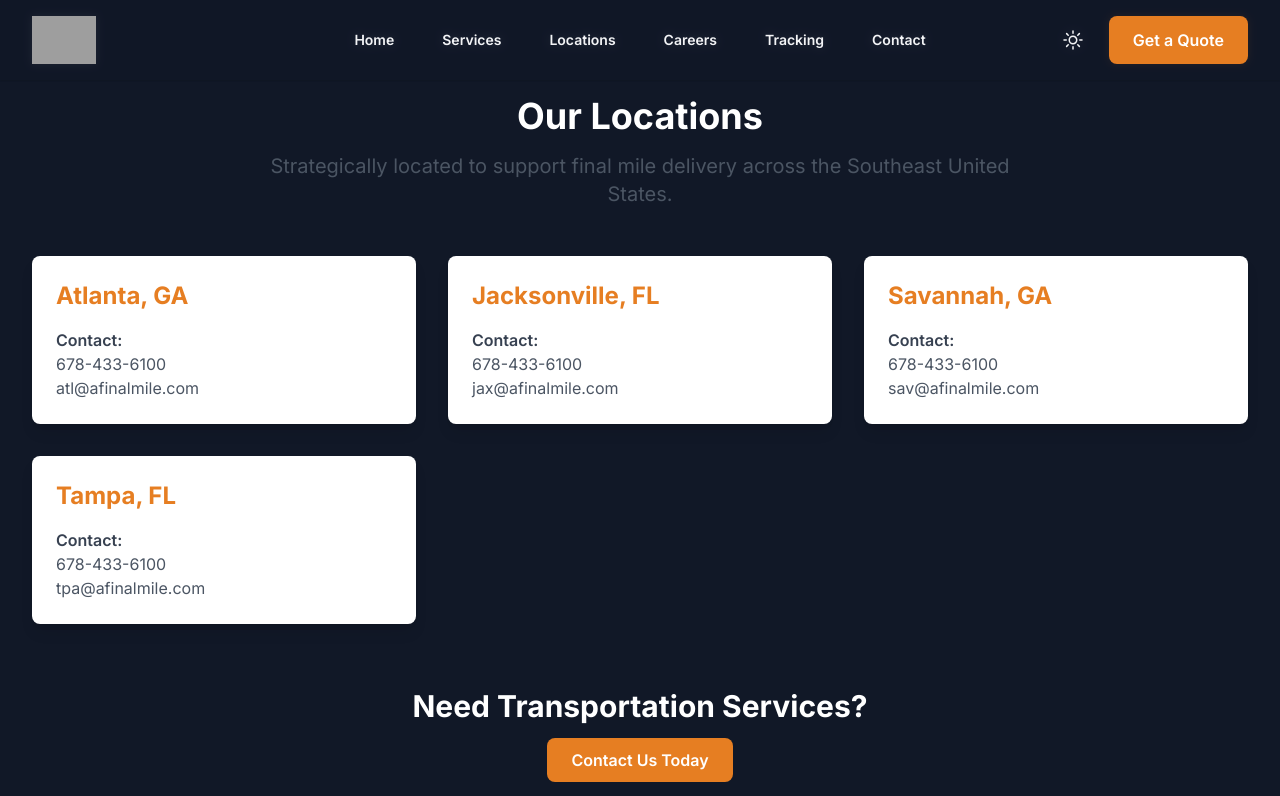
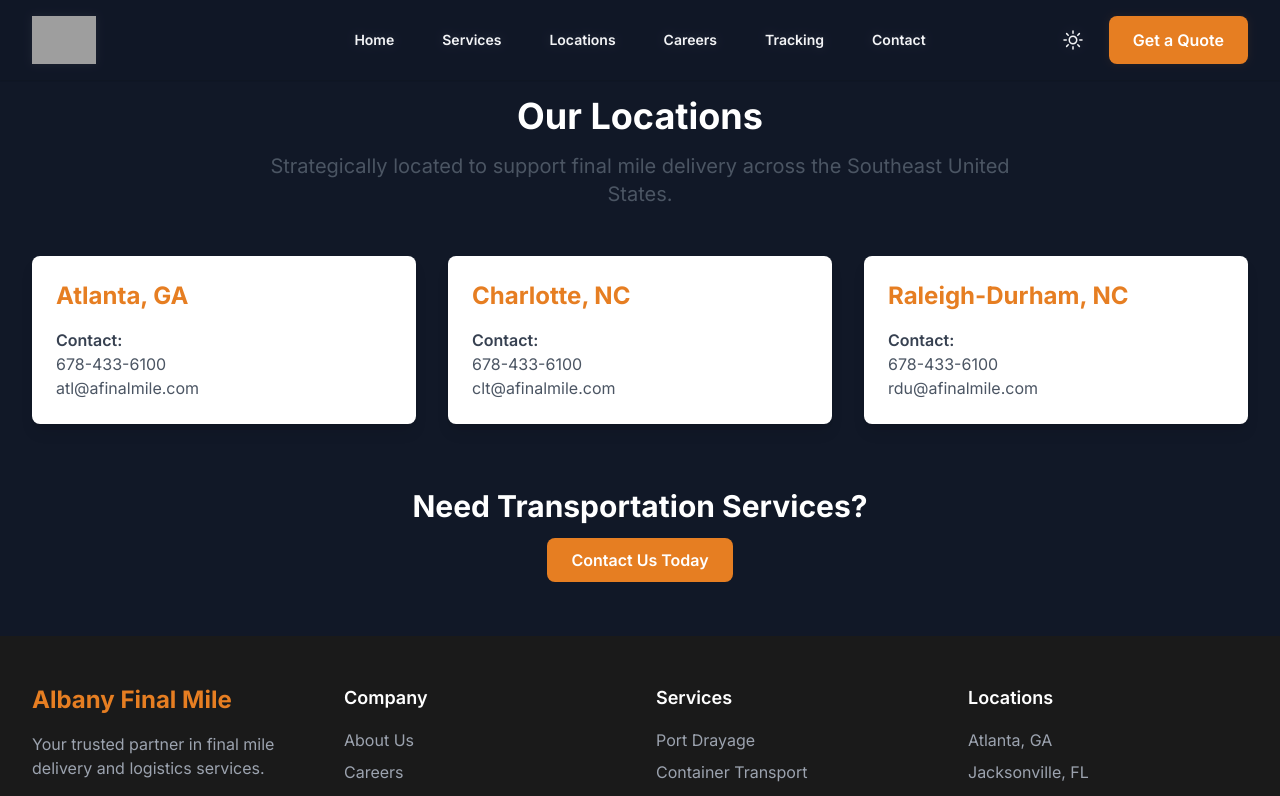
Before and after one commit to tonytoney/afinalmile, a Next.js app: page /locations in a window 1280 px wide. Shown: the top 796 px of the page. Built offline with nearby package versions, Linux system fonts and the light colour scheme; grey boxes are pictures that could not be loaded.

Commit message:
Changed locations and contact info

```diff
--- a/src/app/contact/page.tsx
+++ b/src/app/contact/page.tsx
@@ -174,13 +174,12 @@ export default function Contact() {
             <div className="space-y-6">
               <div>
                 <h3 className="text-lg font-semibold mb-2 text-gray-900 dark:text-white">Corporate Office</h3>
-                <p className="text-gray-600 dark:text-gray-300">Albany Final Mile</p>
-                <p className="text-gray-600 dark:text-gray-300">13981 Pecan Park Road</p>
-                <p className="text-gray-600 dark:text-gray-300">Jacksonville, FL 32218</p>
+                <p className="text-gray-600 dark:text-gray-300">2751 Buford Hwy</p>
+                <p className="text-gray-600 dark:text-gray-300">Atlanta, GA 30324</p>
               </div>
               <div>
                 <h3 className="text-lg font-semibold mb-2 text-gray-900 dark:text-white">Phone</h3>
-                <p className="text-gray-600 dark:text-gray-300">Main: 678-433-6100</p>
+                <p className="text-gray-600 dark:text-gray-300">Main:(678) 433-6100</p>
                 <p className="text-gray-600 dark:text-gray-300">Fax: (678) 609-1530</p>
               </div>
               <div>
--- a/src/app/locations/page.tsx
+++ b/src/app/locations/page.tsx
@@ -10,23 +10,18 @@ const locations = [
     email: 'atl@afinalmile.com',
   },
   {
-    name: 'Jacksonville, FL',
-    address: '13981 Pecan Park Road, Jacksonville, FL 32218',
+    name: 'Charlotte, NC',
+    address: '9410 D Ducks Lane, Charlotte, NC 28273',
     phone: '678-433-6100',
-    email: 'jax@afinalmile.com',
+    email: 'clt@afinalmile.com',
   },
   {
-    name: 'Savannah, GA',
-    address: '456 Port Way, Savannah, GA 31401',
+    name: 'Raleigh-Durham, NC',
+    address: '2320 Presidential Park Drive, Suite 109, Durham, NC 27703',
     phone: '678-433-6100',
-    email: 'sav@afinalmile.com',
+    email: 'rdu@afinalmile.com',
   },
-  {
-    name: 'Tampa, FL',
-    address: '789 Harbor Blvd, Tampa, FL 33602',
-    phone: '678-433-6100',
-    email: 'tpa@afinalmile.com',
-  },
+
 ]
 
 export default function Locations() {
--- a/src/app/privacy/page.tsx
+++ b/src/app/privacy/page.tsx
@@ -96,7 +96,7 @@ export default function Privacy() {
               <p className="text-gray-600 dark:text-gray-300">
                 Email: info@afinalmile.com<br />
                 Phone: 678-433-6100<br />
-                Address: 13981 Pecan Park Road, Jacksonville, FL 32218
+                Address: 2751 Buford Hwy, Atlanta, GA 30324
               </p>
             </section>
           </div>
--- a/src/app/terms/page.tsx
+++ b/src/app/terms/page.tsx
@@ -84,7 +84,7 @@ export default function Terms() {
               <p className="text-gray-600 dark:text-gray-300">
                 Email: info@afinalmile.com<br />
                 Phone: 678-433-6100<br />
-                Address: 13981 Pecan Park Road, Jacksonville, FL 32218
+                Address: 2751 Buford Hwy, Atlanta, GA 30324
               </p>
             </section>
           </div>
```
